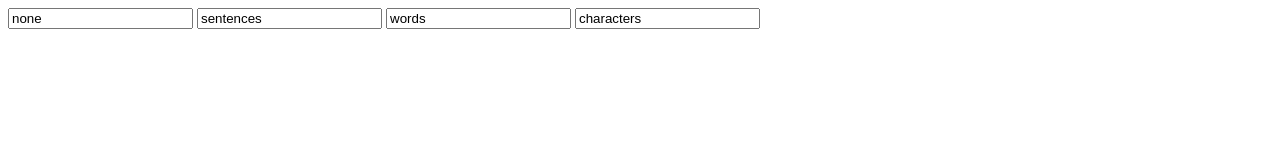
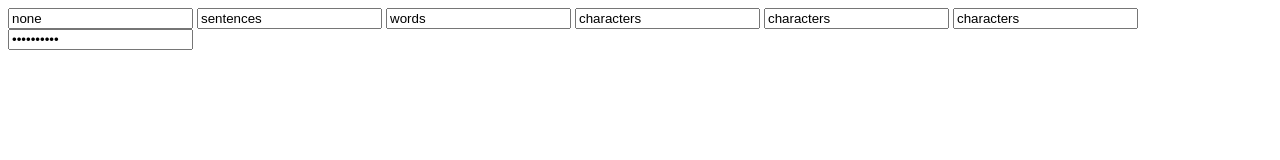
Before and after one commit to makotokato/makotokato.github.io, a plain HTML site: page demo/autocapitalize.html in a window 1280 px wide. Drawn offline with Linux system fonts and the light colour scheme.

Commit message:
Update autocapitalize.html

```diff
--- a/demo/autocapitalize.html
+++ b/demo/autocapitalize.html
@@ -5,5 +5,8 @@
 <input type="text" autocapitalize="sentences" value="sentences">
 <input type="text" autocapitalize="words" value="words">
 <input type="text" autocapitalize="characters" value="characters">
+<input type="email" autocapitalize="characters" value="characters">
+<input type="url" autocapitalize="characters" value="characters">
+<input type="password" autocapitalize="characters" value="characters">
 </body>
 </html>
```
